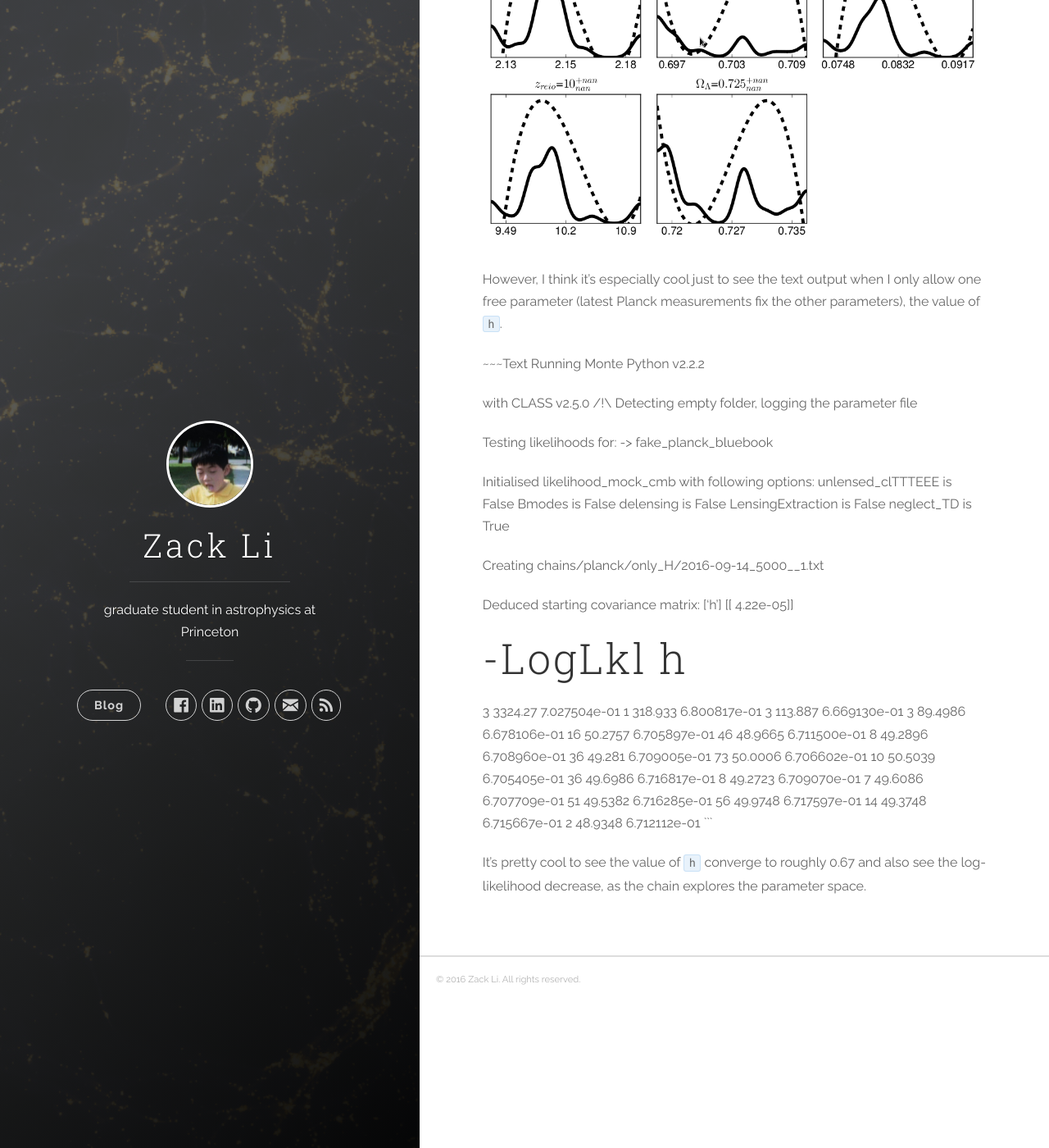
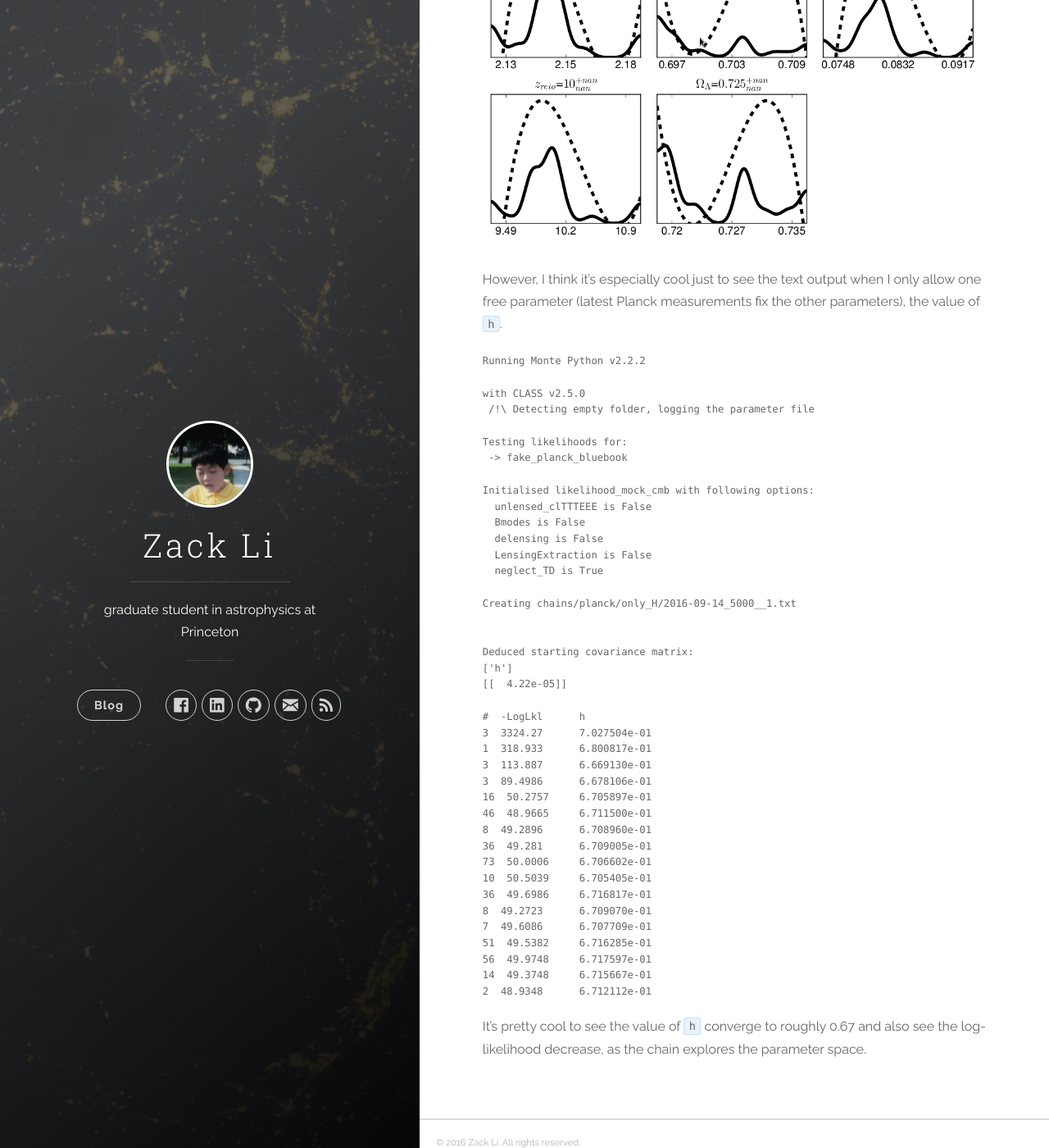
Before and after one commit to xzackli/xzackli.github.io, a Jekyll site: the page built from _posts/2016-09-14-testing-monte-python.markdown, in a window 1280 px wide and 1400 px high, scrolled down 600 px. Shown: the whole window at 82% size. Built offline with Jekyll 4.4.1, drawn with Linux system fonts in a browser that asks for light colours; nearby versions of some CDN libraries.

Commit message:
fix# Please enter the commit message for your changes. Lines starting

````diff
--- a/_posts/2016-09-14-testing-monte-python.markdown
+++ b/_posts/2016-09-14-testing-monte-python.markdown
@@ -12,7 +12,7 @@ For these exploratory Markov Chain chains, I'm using a fake likelihood function
 However, I think it's especially cool just to see the text output when I only allow one free parameter (latest Planck measurements fix the other parameters), the value of `h`.
 
 
-~~~Text
+```Text
 Running Monte Python v2.2.2
 
 with CLASS v2.5.0
````
